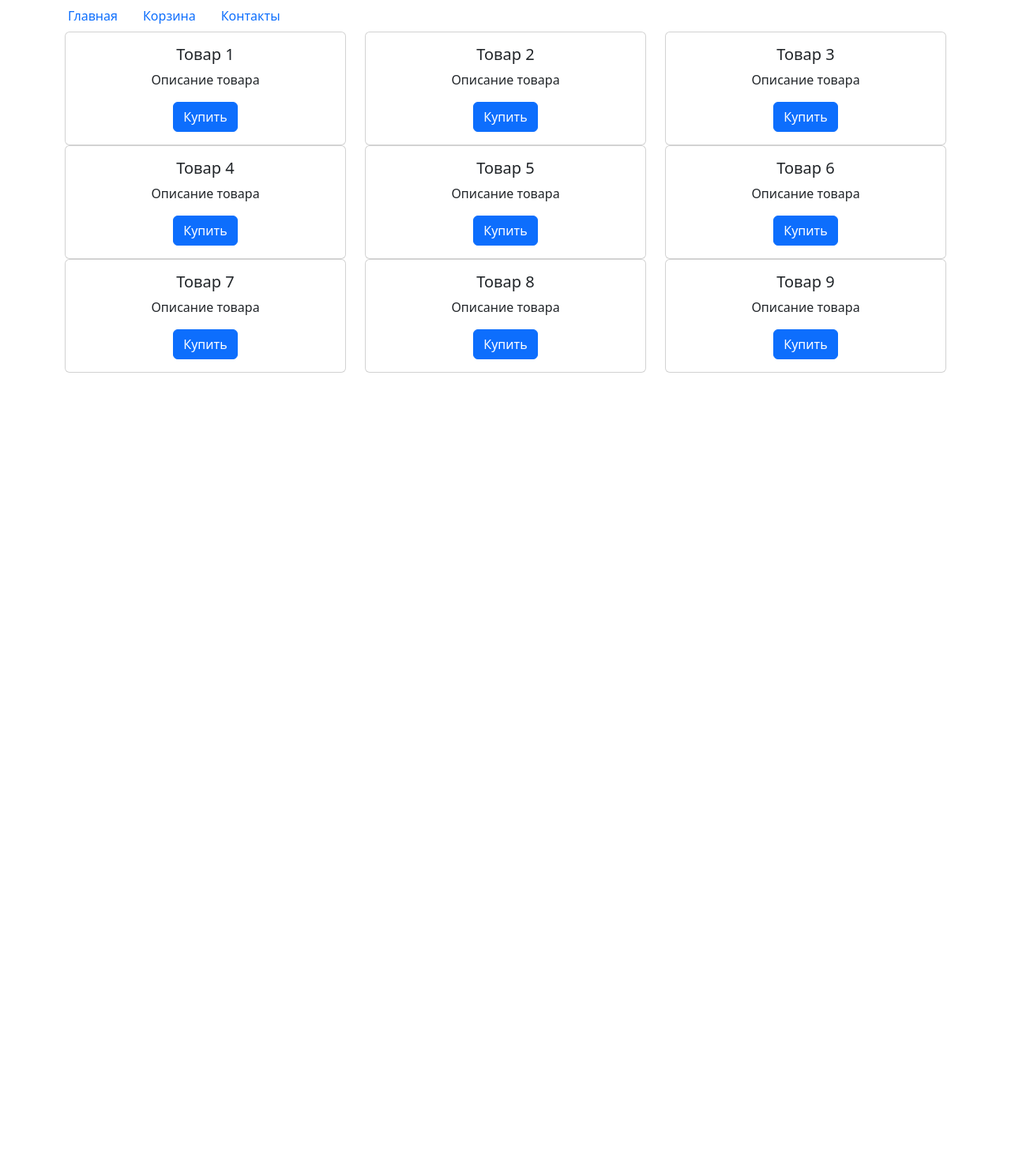
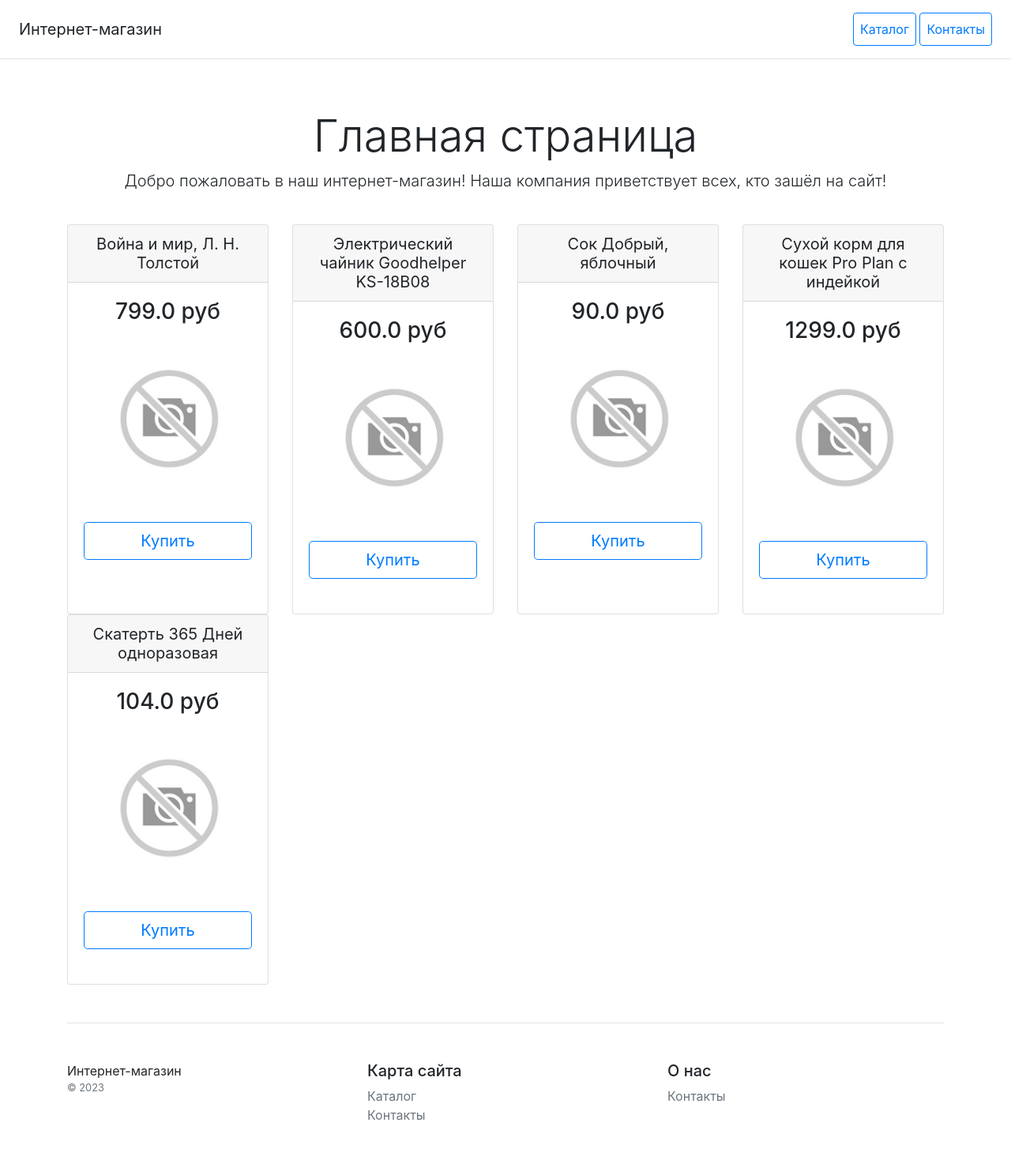
Before and after one commit to UlianaSem/webstore_project, a Django app: page / in a window 1280 px wide. Shown: the whole page at 79% size. Before the commit the page ends 472 px from the top, so only its background shows below. Run offline with Django 4.2, Linux system fonts and the light colour scheme; data comes from the database, SQL or seed files in the repository; some libraries are stand-ins or nearby versions.

Commit message:
Create templates

```diff
--- /dev/null
+++ b/catalog/templates/catalog/base.html
@@ -0,0 +1,45 @@
+<!doctype html>
+<html lang="en">
+<head>
+    <meta charset="utf-8">
+    <meta name="viewport" content="width=device-width, initial-scale=1">
+    <title> {{ title }}</title>
+    <link href="/static/css/bootstrap.min.css" rel="stylesheet">
+</head>
+<body>
+{% include 'catalog/includes/main_menu.html' %}
+
+<div class="pricing-header px-3 py-3 pt-md-5 pb-md-4 mx-auto text-center">
+    <h1 class="display-4">{{ title }}</h1>
+    <p class="lead">Добро пожаловать в наш интернет-магазин! Наша компания приветствует всех, кто зашёл на сайт!</p>
+</div>
+
+<div class="container">
+    {% block content %}
+    {% endblock %}
+    <footer class="pt-4 my-md-5 pt-md-5 border-top">
+        <div class="row">
+            <div class="col-12 col-md">
+                Интернет-магазин
+                <small class="d-block mb-3 text-muted">&copy; {% now 'Y' %}</small>
+            </div>
+            <div class="col-6 col-md">
+                <h5>Карта сайта</h5>
+                <ul class="list-unstyled text-small">
+                    <li><a class="text-muted" href="{% url 'catalog:home' %}">Каталог</a></li>
+                    <li><a class="text-muted" href="{% url 'catalog:contacts' %}">Контакты</a></li>
+                </ul>
+            </div>
+            <div class="col-6 col-md">
+                <h5>О нас</h5>
+                <ul class="list-unstyled text-small">
+                    <li><a class="text-muted" href="{% url 'catalog:contacts' %}">Контакты</a></li>
+                </ul>
+            </div>
+        </div>
+    </footer>
+</div>
+
+<script src="/static/js/bootstrap.bundle.min.js"></script>
+</body>
+</html>
--- a/catalog/templates/catalog/home.html
+++ b/catalog/templates/catalog/home.html
@@ -1,121 +1,27 @@
-<!doctype html>
-<html lang="en">
-    <head>
-        <meta charset="utf-8">
-        <meta name="viewport" content="width=device-width, initial-scale=1">
-        <title>Home</title>
-        <link href="https://cdn.jsdelivr.net/npm/bootstrap@5.3.1/dist/css/bootstrap.min.css" rel="stylesheet" integrity="sha384-4bw+/aepP/YC94hEpVNVgiZdgIC5+VKNBQNGCHeKRQN+PtmoHDEXuppvnDJzQIu9" crossorigin="anonymous">
-    </head>
+{% extends 'catalog/base.html' %}
+{% load catalog_tags %}
 
-    <body>
-        <div class="container text-center">
-            <div class="row">
-                <ul class="nav">
-                    <li class="nav-item">
-                        <a class="nav-link active" aria-current="page" href="/">Главная</a>
-                    </li>
-                    <li class="nav-item">
-                        <a class="nav-link" href="#">Корзина</a>
-                    </li>
-                    <li class="nav-item">
-                        <a class="nav-link" href="/contacts/">Контакты</a>
-                    </li>
-                </ul>
-            <div>
-
-            <div class="row">
-                <div class="col-4">
-                    <div class="card">
-                        <div class="card-body">
-                            <h5 class="card-title">Товар 1</h5>
-                            <p class="card-text">Описание товара</p>
-                            <a href="#" class="btn btn-primary">Купить</a>
-                        </div>
+{% block content %}
+    <div class="row text-center g-2">
+        {% for object in object_list %}
+            <div class="col-3">
+                <div class="card mb-4 box-shadow h-100">
+                    <div class="card-header">
+                        <h5 class="my-0 font-weight-normal">{{ object.name|cut_string:50 }}</h5>
                     </div>
-                </div>
-                <div class="col-4">
-                    <div class="card">
-                        <div class="card-body">
-                            <h5 class="card-title">Товар 2</h5>
-                            <p class="card-text">Описание товара</p>
-                            <a href="#" class="btn btn-primary">Купить</a>
-                        </div>
-                    </div>
-                </div>
-                <div class="col-4">
-                    <div class="card">
-                        <div class="card-body">
-                            <h5 class="card-title">Товар 3</h5>
-                            <p class="card-text">Описание товара</p>
-                            <a href="#" class="btn btn-primary">Купить</a>
-                        </div>
+                    <div class="card-body">
+                        <h3 class="card-title pricing-card-title">{{ object.price }} руб</h3>
+                        <img class="card-img-top"
+                            src="{{ object.picture|mediapath }}"
+                            alt="Card image cap">
+                        <ul class="list-unstyled mt-3 mb-4 text-start m-3">
+                            <li>{{ object.description|cut_string:100 }}</li>
+                        </ul>
+                        <a href="{% url 'catalog:product' object.pk %}" type="button" class="btn btn-lg btn-block btn-outline-primary">Купить</a>
                     </div>
                 </div>
             </div>
+        {% endfor %}
+    </div>
 
-            <div class="row">
-                <div class="col-4">
-                    <div class="card">
-                        <div class="card-body">
-                            <h5 class="card-title">Товар 4</h5>
-                            <p class="card-text">Описание товара</p>
-                            <a href="#" class="btn btn-primary">Купить</a>
-                        </div>
-                    </div>
-                </div>
-                <div class="col-4">
-                    <div class="card">
-                        <div class="card-body">
-                            <h5 class="card-title">Товар 5</h5>
-                            <p class="card-text">Описание товара</p>
-                            <a href="#" class="btn btn-primary">Купить</a>
-                        </div>
-                    </div>
-                </div>
-                <div class="col-4">
-                    <div class="card">
-                        <div class="card-body">
-                            <h5 class="card-title">Товар 6</h5>
-                            <p class="card-text">Описание товара</p>
-                            <a href="#" class="btn btn-primary">Купить</a>
-                        </div>
-                    </div>
-                </div>
-            </div>
-
-            <div class="row">
-                <div class="col-4">
-                    <div class="card">
-                        <div class="card-body">
-                            <h5 class="card-title">Товар 7</h5>
-                            <p class="card-text">Описание товара</p>
-                            <a href="#" class="btn btn-primary">Купить</a>
-                        </div>
-                    </div>
-                </div>
-                <div class="col-4">
-                    <div class="card">
-                        <div class="card-body">
-                            <h5 class="card-title">Товар 8</h5>
-                            <p class="card-text">Описание товара</p>
-                            <a href="#" class="btn btn-primary">Купить</a>
-                        </div>
-                    </div>
-                </div>
-                <div class="col-4">
-                    <div class="card">
-                        <div class="card-body">
-                            <h5 class="card-title">Товар 9</h5>
-                            <p class="card-text">Описание товара</p>
-                            <a href="#" class="btn btn-primary">Купить</a>
-                        </div>
-                    </div>
-                </div>
-            </div>
-
-        </div>
-        <script src="https://cdn.jsdelivr.net/npm/bootstrap@5.3.1/dist/js/bootstrap.bundle.min.js" integrity="sha384-HwwvtgBNo3bZJJLYd8oVXjrBZt8cqVSpeBNS5n7C8IVInixGAoxmnlMuBnhbgrkm" crossorigin="anonymous"></script>
-
-    </body>
-
-</html>
+{% endblock %}
--- /dev/null
+++ b/catalog/templates/catalog/includes/main_menu.html
@@ -0,0 +1,7 @@
+<div class="d-flex flex-column flex-md-row align-items-center p-3 px-md-4 mb-3 bg-white border-bottom box-shadow">
+    <h5 class="my-0 mr-md-auto font-weight-normal">Интернет-магазин</h5>
+    <nav class="ms-5">
+        <a class="p-2 btn btn-outline-primary" href="{% url 'catalog:home' %}">Каталог</a>
+        <a class="p-2 btn btn-outline-primary" href="{% url 'catalog:contacts' %}">Контакты</a>
+    </nav>
+</div>
```
Also changed, not shown: catalog/templates/catalog/contacts.html (+37 -55 lines), catalog/templates/catalog/product.html (added, +25 -0 lines).
